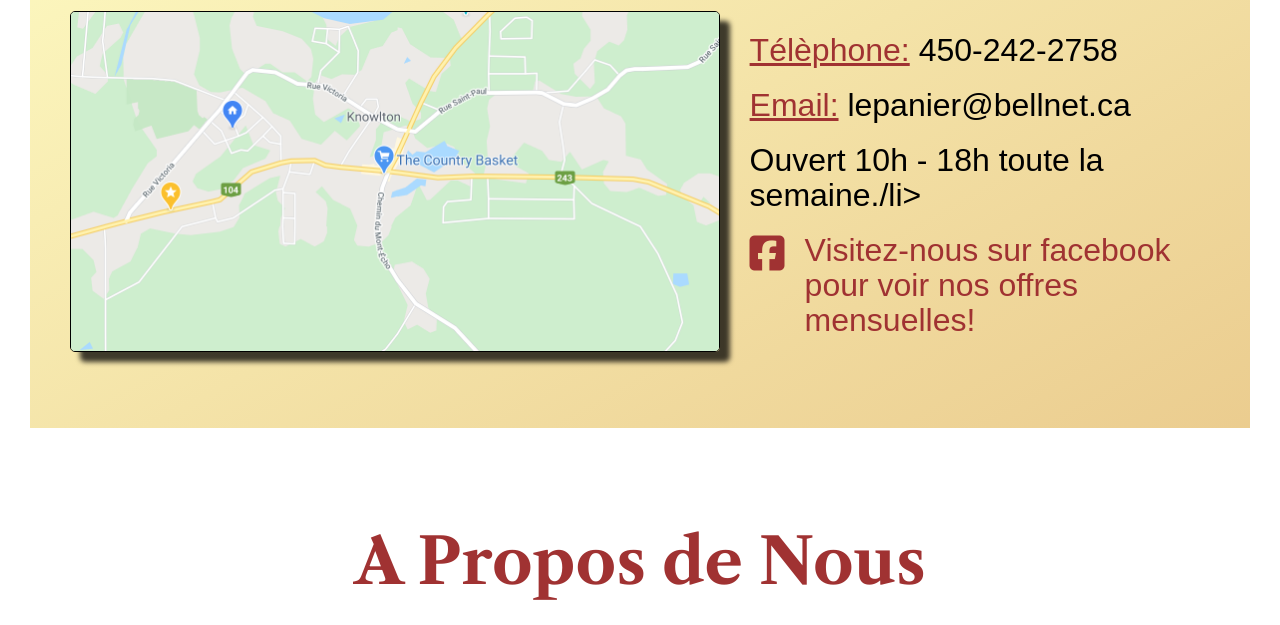
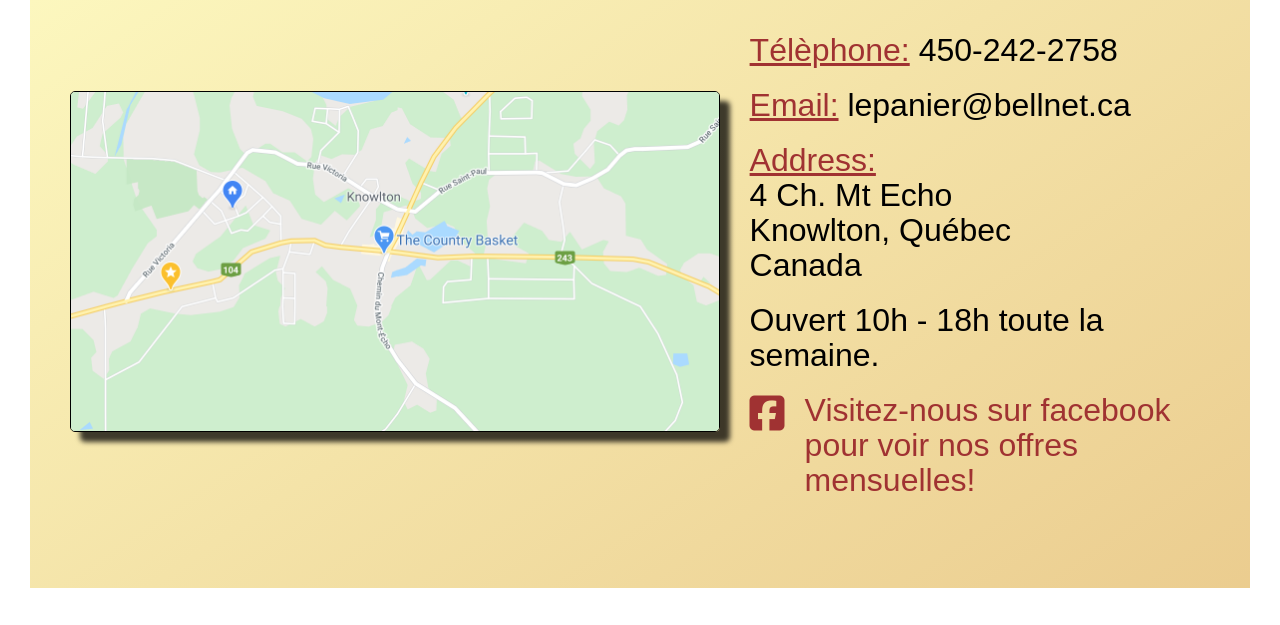
Before and after one commit to superdave89/Le-Panier-Champetre, a website: page home-french.html in a window 1280 px wide. Shown: the part 7314-7939 px from the top of the page. Drawn offline with nearby package versions, Linux system fonts and the light colour scheme.

Commit message:
address for french page

```diff
--- a/home-french.html
+++ b/home-french.html
@@ -244,8 +244,11 @@
         <ul>
           <li class="contact__info--phone"><span>T&#233l&#232phone:</span> 450-242-2758</li>
           <li class="contact__info--email"><span>Email:</span> lepanier@bellnet.ca</li>
+          <li class="contact__info--address"><span>Address:</span></br> 4 Ch. Mt Echo </br> Knowlton, Qu&#233bec </br>
+            Canada
+          </li>
           <ul class="contact__info--hours">
-            <li class="contact__info--hours-2">Ouvert 10h - 18h toute la semaine./li>
+            <li class="contact__info--hours-2">Ouvert 10h - 18h toute la semaine.</li>
 
           </ul>
           <!-- <li class="contact__info--hours">
```
